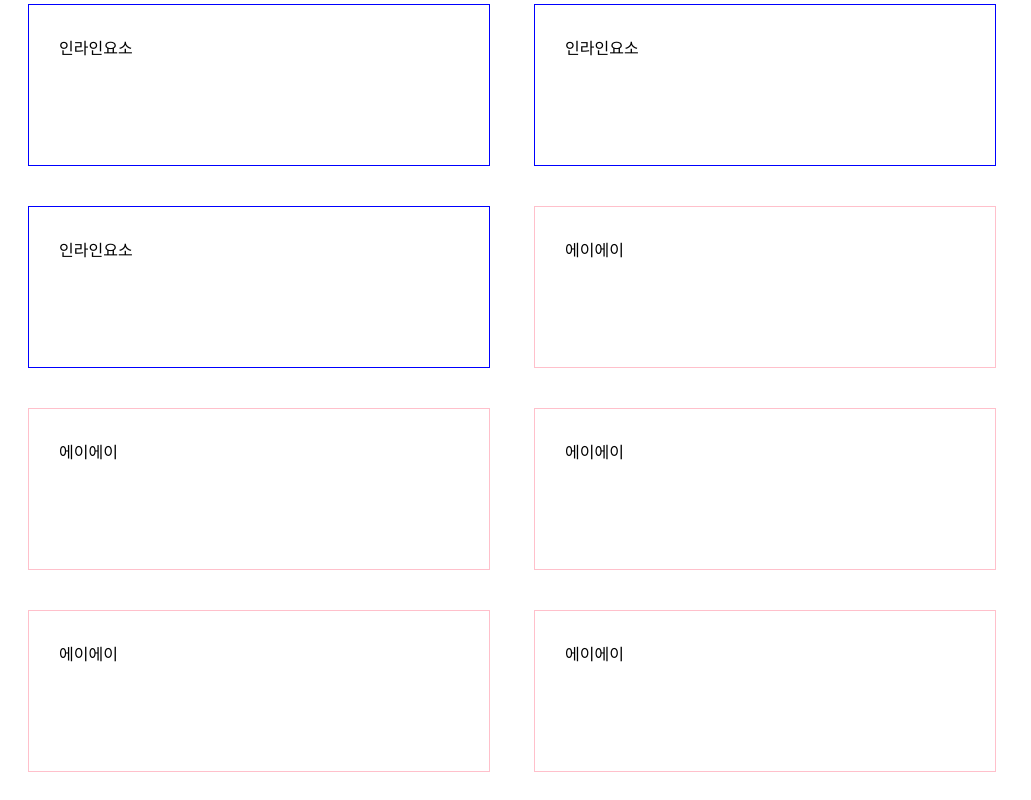
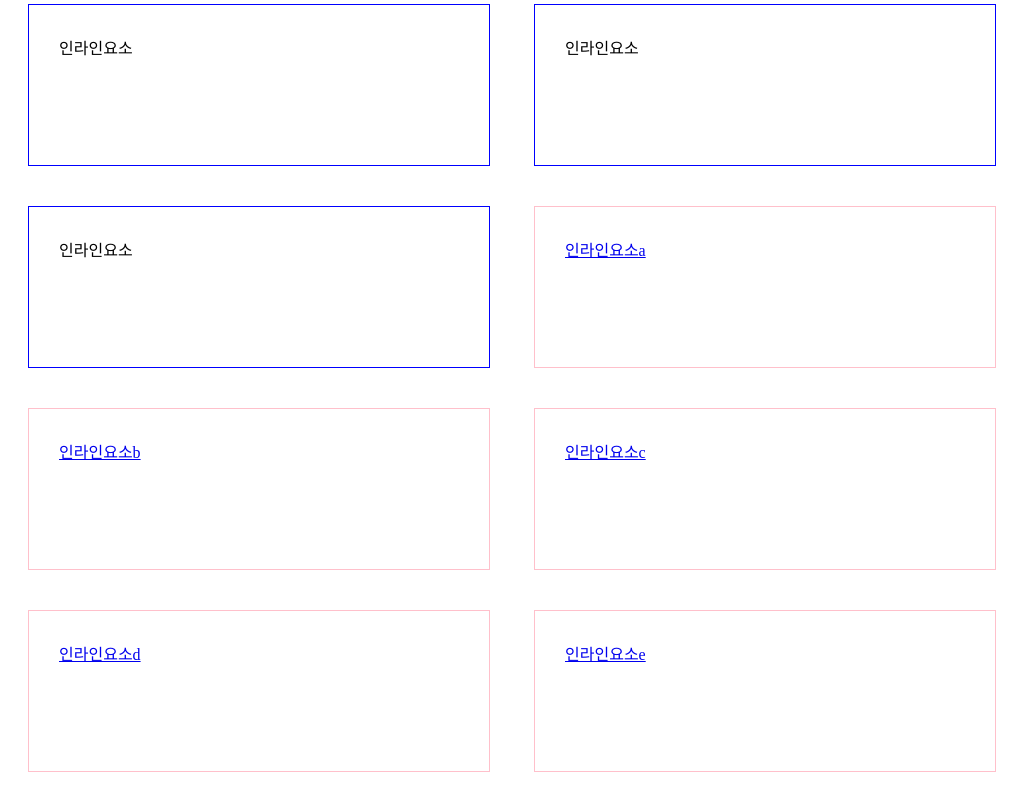
Before and after one commit to minsolgi/sgsg, a plain HTML site: page 006.html in a window 1280 px wide. Shown: the part 794-1594 px from the top of the page, without its empty margins (0-1031 px from the left). Drawn offline with Linux system fonts and the light colour scheme.

Commit message:
Update 006.html

```diff
--- a/006.html
+++ b/006.html
@@ -26,10 +26,11 @@
     <span class="in3">인라인요소</span>
     <span class="in4">인라인요소</span>
     <span class="in5">인라인요소</span>
-    <a class="a1">에이에이</a>
-    <a class="a2">에이에이</a>
-    <a class="a3">에이에이</a>
-    <a class="a4">에이에이</a>
-    <a class="a5">에이에이</a>
+    <a href="#">인라인요소a</a>
+    <a href="#">인라인요소b</a>
+    <a href="#">인라인요소c</a>
+    <a href="#">인라인요소d</a>
+    <a href="#">인라인요소e</a>
+
 </body>
 </html>
```
